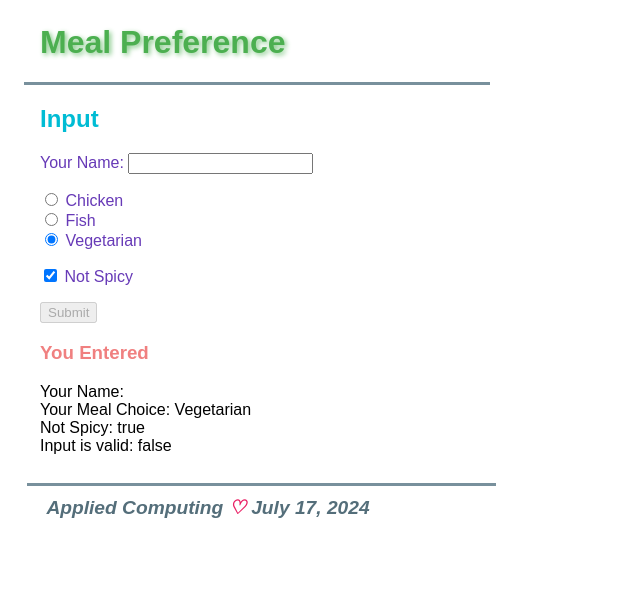
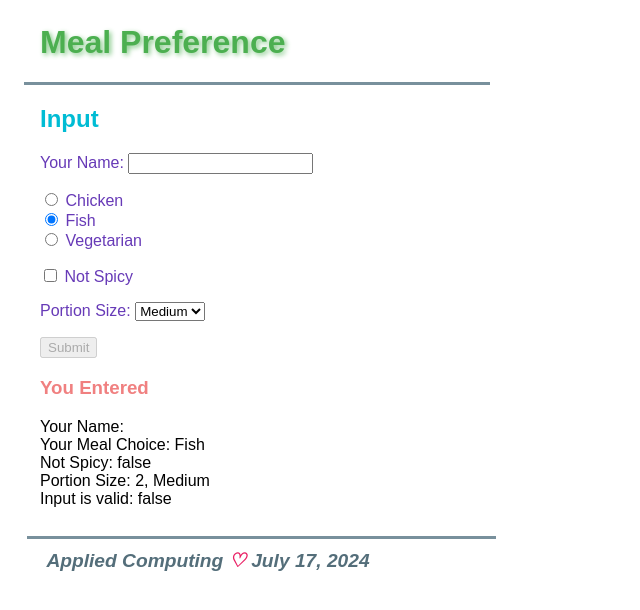
Before and after one commit to tetervak/MealPreference-Angular, an Angular app: page /input in a window 1280 px wide. Shown: the top 610 px of the page, without its empty margins (0-640 px from the left). Built offline with nearby package versions, Linux system fonts and the light colour scheme.

Commit message:
added the meal size choice as a number

```diff
--- a/src/app/input/input.component.html
+++ b/src/app/input/input.component.html
@@ -17,6 +17,14 @@
   </p>
   <label><input type="checkbox" formControlName="notSpicy"> Not Spicy</label>
   <p>
+    <label>Portion Size: </label>
+    <select formControlName="portionSize">
+      <option [ngValue]="1">Small</option>
+      <option [ngValue]="2">Medium</option>
+      <option [ngValue]="3">Large</option>
+    </select>
+  </p>
+  <p>
     <button type="submit" [disabled]="form.invalid">Submit</button>
   </p>
 </form>
@@ -26,5 +34,14 @@
   Your Name: {{form.value['userName']}}<br>
   Your Meal Choice: {{form.value['mealChoice']}}<br>
   Not Spicy: {{form.value['notSpicy']}}<br>
+  Portion Size: {{form.value['portionSize']}},
+  @switch (form.value['portionSize']){
+    @case (1) { Small }
+    @case (2) { Medium }
+    @case (3) { Large }
+    @case ('3') {
+      Super
+    }
+  }<br>
   Input is valid: {{form.valid}}
 </p>
--- a/src/app/input/input.component.ts
+++ b/src/app/input/input.component.ts
@@ -19,9 +19,10 @@ export class InputComponent {
 
   constructor(private service: MealPreferenceService, private router: Router) {
     this.form = new FormGroup({
-      userName: new FormControl("", [Validators.required, Validators.pattern("(.|\\s)*\\S(.|\\s)*")]),
-      mealChoice: new FormControl(MealChoice.VEGETARIAN),
-      notSpicy: new FormControl(true)
+      userName: new FormControl<string>("", [Validators.required, Validators.pattern("(.|\\s)*\\S(.|\\s)*")]),
+      mealChoice: new FormControl<MealChoice>(MealChoice.FISH),
+      notSpicy: new FormControl<boolean>(false),
+      portionSize: new FormControl<number>(2)
     })
   }
 
@@ -32,7 +33,9 @@ export class InputComponent {
       new UserPreference(
         this.form.value.userName.trim(),
         this.form.value.mealChoice,
-        this.form.value.notSpicy)
+        this.form.value.notSpicy,
+        this.form.value.portionSize
+        )
     );
     this.router.navigate(["/output"]);
   }
--- a/src/app/meal-preference.service.ts
+++ b/src/app/meal-preference.service.ts
@@ -7,7 +7,7 @@ import {MealChoice} from "./meal-choice";
 })
 export class MealPreferenceService {
 
-  userPreference: UserPreference = new UserPreference('', MealChoice.FISH, false);
+  userPreference: UserPreference = new UserPreference('', MealChoice.FISH, false, 2);
 
   submitUserPreference(userPreference: UserPreference): void {
     this.userPreference = userPreference;
--- a/src/app/output/output.component.html
+++ b/src/app/output/output.component.html
@@ -11,4 +11,12 @@
 <p>
   <span class="label">Spicy Option:</span> {{userPreference.notSpicy?"Not Spicy":"Spicy"}}
 </p>
+<p>
+  <span class="label">Portion Size:</span>
+  @switch (userPreference.portionSize){
+    @case (1) { Small }
+    @case (2) { Medium }
+    @case (3) { Large }
+  }
+</p>
 <a routerLink="/input">Back to Input</a>
--- a/src/app/user-preference.ts
+++ b/src/app/user-preference.ts
@@ -4,10 +4,12 @@ export class UserPreference {
   userName: string = "";
   mealChoice: MealChoice = MealChoice.FISH;
   notSpicy: boolean = false;
+  portionSize: number = 2;
 
-  constructor(userName: string, mealChoice: MealChoice, notSpicy: boolean) {
+  constructor(userName: string, mealChoice: MealChoice, notSpicy: boolean, portionSize: number) {
     this.userName = userName;
     this.mealChoice = mealChoice;
     this.notSpicy = notSpicy;
+    this.portionSize = portionSize;
   }
 }
```
Also changed, not shown: 1 other file (tests, documents, lock files or other folders).
